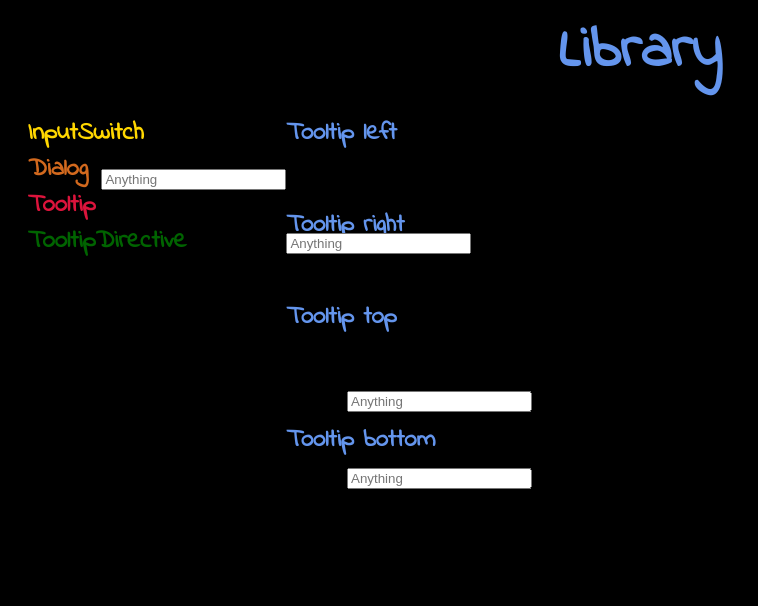
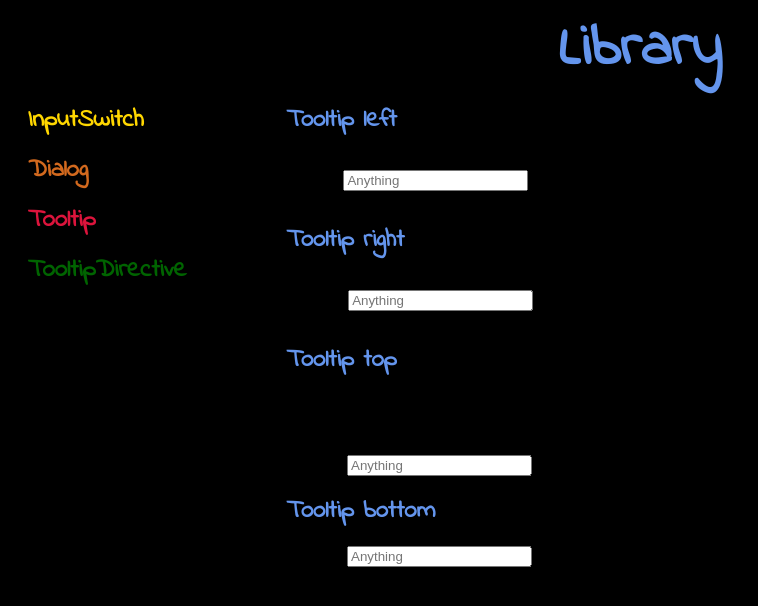
Before and after one commit to vladalazareva/AngularWork, an Angular app: page /Tooltip in a window 1280 px wide. Shown: the top 606 px of the page, without its empty margins (0-758 px from the left). Built offline with nearby package versions, Linux system fonts and the light colour scheme.

Commit message:
change tooltip and dialog style

```diff
--- a/src/app/app.component.scss
+++ b/src/app/app.component.scss
@@ -1,6 +1,9 @@
 .main {
+  line-height: 50px;
+  margin-top: 25px;
+  background: black;
 
-  &__title{
+  &__title {
     color: cornflowerblue;
     text-align: center;
     font-size: 60px;
@@ -21,26 +24,26 @@
     font-size: 25px;
   }
 
-  &__inputSwitch{
+  &__inputSwitch {
     color: gold;
     margin-right: 50px;
     padding-right: 50px;
 
   }
 
-  &__dialog{
+  &__dialog {
     color: chocolate;
     margin-right: 50px;
     padding-right: 50px;
   }
 
-  &__tooltip{
+  &__tooltip {
     color: crimson;
     margin-right: 50px;
     padding-right: 50px;
   }
 
-  &__tooltipDirective{
+  &__tooltipDirective {
     color: darkgreen;
     margin-right: 50px;
     padding-right: 50px;
--- a/src/app/components/tooltip/tooltip.component.scss
+++ b/src/app/components/tooltip/tooltip.component.scss
@@ -3,12 +3,12 @@
   display: flex;
 
   &_left {
-    display: flex;
     flex-direction: row;
+    transform: translateX(-2%);
   }
   &_right {
-    display: flex;
     flex-direction: row-reverse;
+    transform: translateX(25%);
   }
   &_top {
     flex-direction: column;
```
